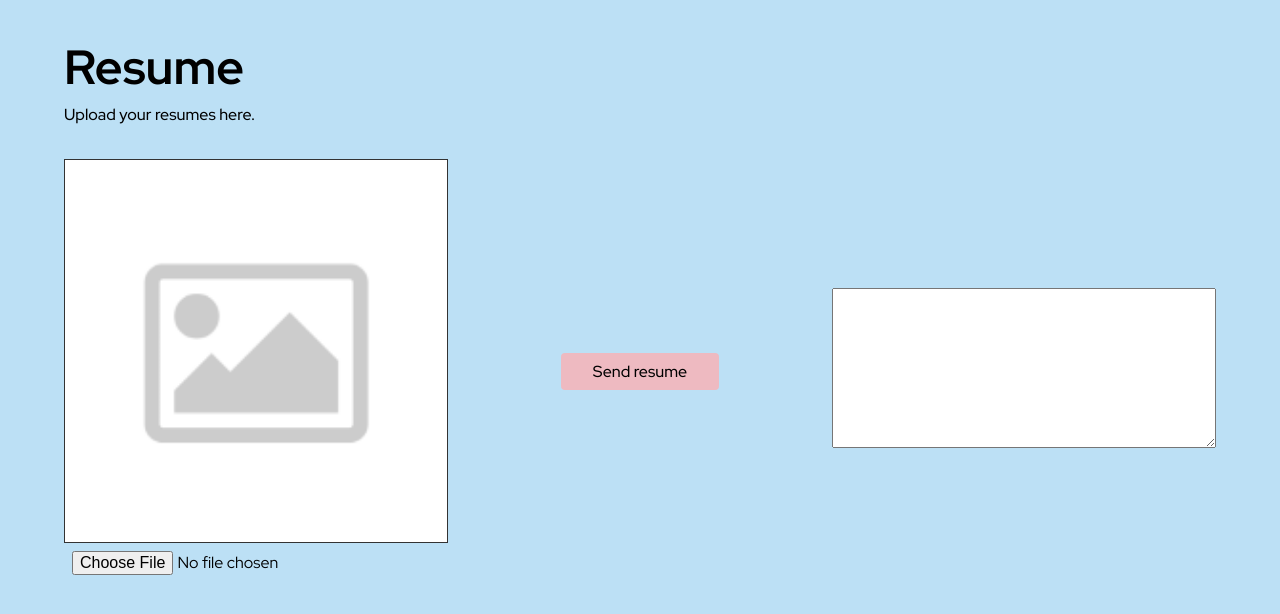
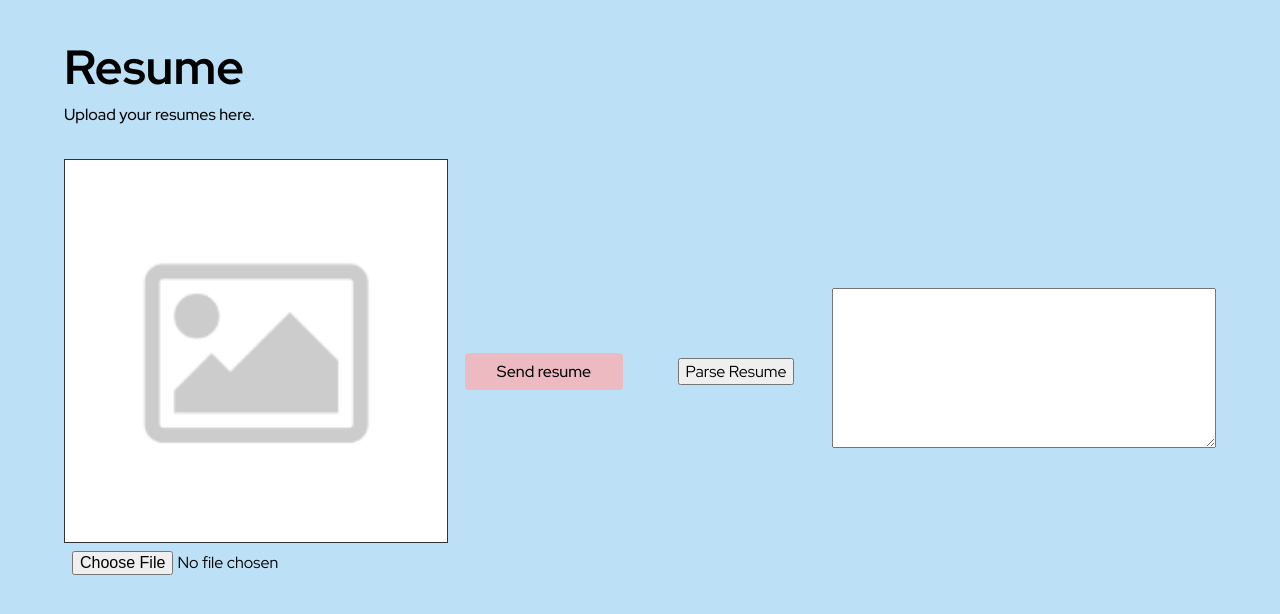
Before and after one commit to Arisch24/PortfolioMe, a Flask app: page /job_board/1/upload_resume in a window 1280 px wide. Shown: the part 113-727 px from the top of the page. Run offline with Flask 2, Linux system fonts and the light colour scheme; a user stored in the database is signed in; tables that the repository leaves empty hold one stand-in row (values such as "Sample post"); some libraries are stand-ins or nearby versions.

Commit message:
Done basic parsing and storing of resume

```diff
--- a/PortfolioMe/client/forms.py
+++ b/PortfolioMe/client/forms.py
@@ -1,6 +1,6 @@
 from flask_wtf import FlaskForm
 from wtforms import (StringField, TelField, RadioField,
-                     SubmitField, TextAreaField)
+                     SubmitField, TextAreaField, HiddenField)
 from wtforms.validators import DataRequired, Length, Email, Regexp, ValidationError
 from flask_wtf.file import FileField, FileAllowed, FileRequired
 from flask_login import current_user
@@ -39,5 +39,6 @@ class EditProfileForm(FlaskForm):
 class ResumeSubmissionForm(FlaskForm):
     resume = FileField('Resume', validators=[
                        FileRequired(), FileAllowed(['jpg', 'png', 'jpeg'])])
+    filename = HiddenField('Filename', validators=None)
     output = TextAreaField('Output', validators=None)
     submit = SubmitField('Send resume')
--- a/PortfolioMe/client/routes.py
+++ b/PortfolioMe/client/routes.py
@@ -1,8 +1,11 @@
-from flask import Blueprint, render_template, request, flash, redirect, url_for
+import os
+from sre_constants import SUCCESS
+from flask import Blueprint, jsonify, render_template, request, flash, redirect, url_for
 from flask_login import current_user, login_required
 from PortfolioMe import db
 from PortfolioMe.client.forms import EditProfileForm, ResumeSubmissionForm
-from PortfolioMe.models import JobBoard
+from PortfolioMe.models import JobBoard, Resume
+from PortfolioMe.client.utils import save_resume, parse_resume
 
 client = Blueprint("client", __name__)
 
@@ -43,12 +46,28 @@ def job_detail(job_id):
     return render_template("client/job_detail.html", job=job)
 
 
-@client.route("/job_board/<int:job_id>/upload_resume")
+@client.route("/job_board/<int:job_id>/upload_resume", methods=["GET", "POST"])
 @login_required
 def upload_resume(job_id):
     job = JobBoard.query.get_or_404(job_id)
     form = ResumeSubmissionForm()
+    if form.validate_on_submit():
+        resume = Resume(applicant_details=form.output.data, image=form.filename.data,
+                        applicant_id=current_user.id, job_id=job.id)
+        db.session.add(resume)
+        db.session.commit()
+        flash("Your resume has been saved.", "success")
+        return redirect(url_for("client.job_board"))
     return render_template("client/upload_resume.html", form=form)
+
+
+@client.route("/parse_image", methods=["GET", "POST"])
+def parse_image():
+    if request.method == "POST":
+        resume = request.files["file"]
+        resume_name = save_resume(resume)
+        parsed_text = parse_resume(resume_name)
+        return jsonify({"status": "success", "resume_name": resume_name, "parsed_text": parsed_text})
 
 
 @client.route("/resume_list")
--- a/PortfolioMe/templates/client/upload_resume.html
+++ b/PortfolioMe/templates/client/upload_resume.html
@@ -29,11 +29,43 @@ endblock %} {% block css %}
             {% endif %}
         </div>
         <div>{{ form.submit }}</div>
+        <div>
+            {{ form.filename }}
+            <input type="button" class="convert-btn" value="Parse Resume" />
+        </div>
         <div>{{ form.output }}</div>
     </form>
 </main>
 {% endblock %} {% block javascript %}
 <script>
+    $('.convert-btn').on('click', (e) => {
+        let form = new FormData();
+        let file = $('#resume')[0].files;
+
+        if (file.length > 0) {
+            console.log(file);
+            form.append('file', file[0]);
+
+            $.ajax({
+                url: '/parse_image',
+                type: 'POST',
+                data: form,
+                contentType: false,
+                processData: false,
+                success: function (data) {
+                    if (data != 0) {
+                        $('#filename').val(data.resume_name);
+                        $('#output').val(data.parsed_text);
+                    } else {
+                        alert('File not chosen.');
+                    }
+                },
+            });
+        } else {
+            alert('Please select a file');
+        }
+    });
+
     $('#temp').on('click', () => {
         $('#resume').click();
     });
```
Also changed, not shown: PortfolioMe/client/utils.py (+15 -1 lines), PortfolioMe/site.db.
